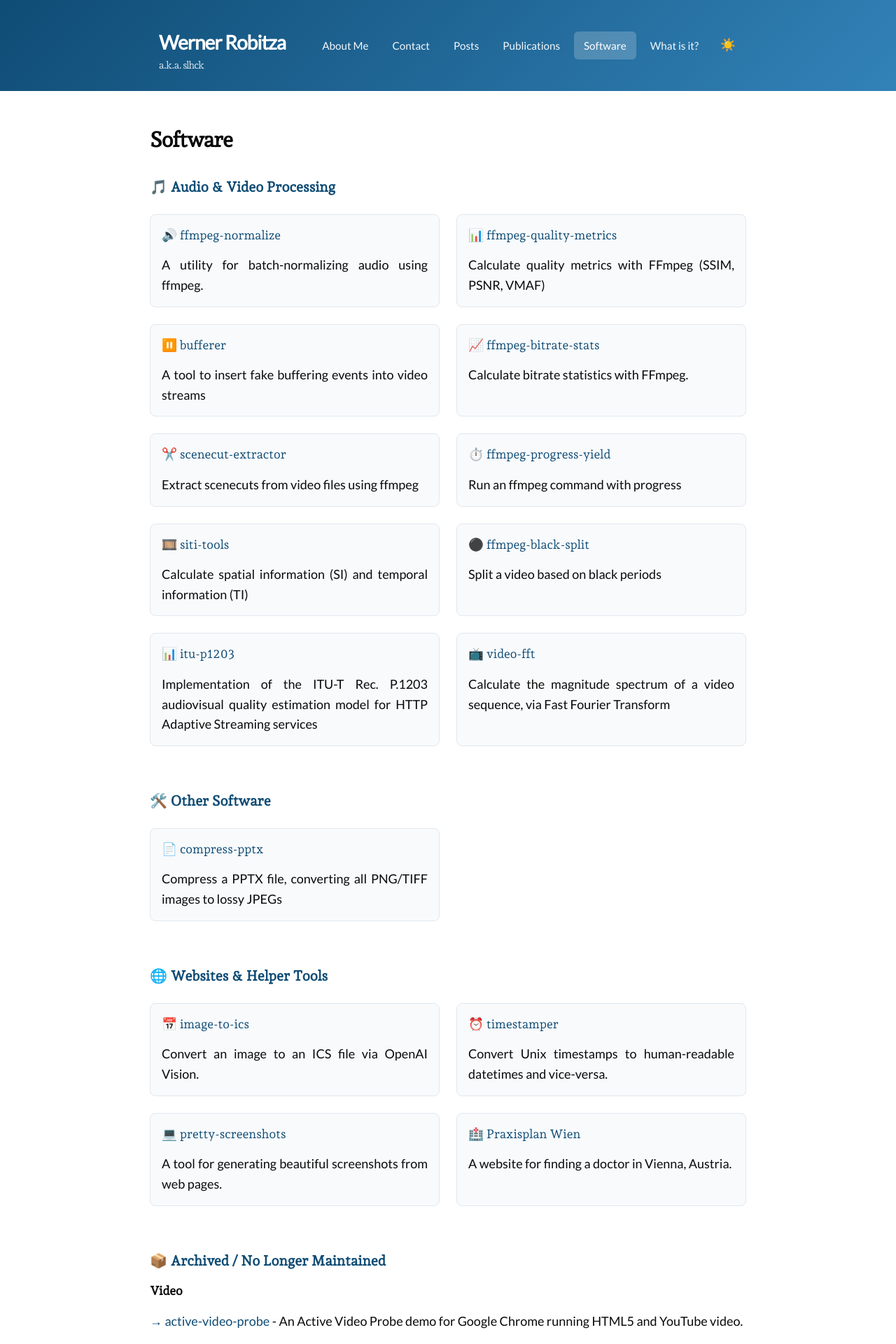
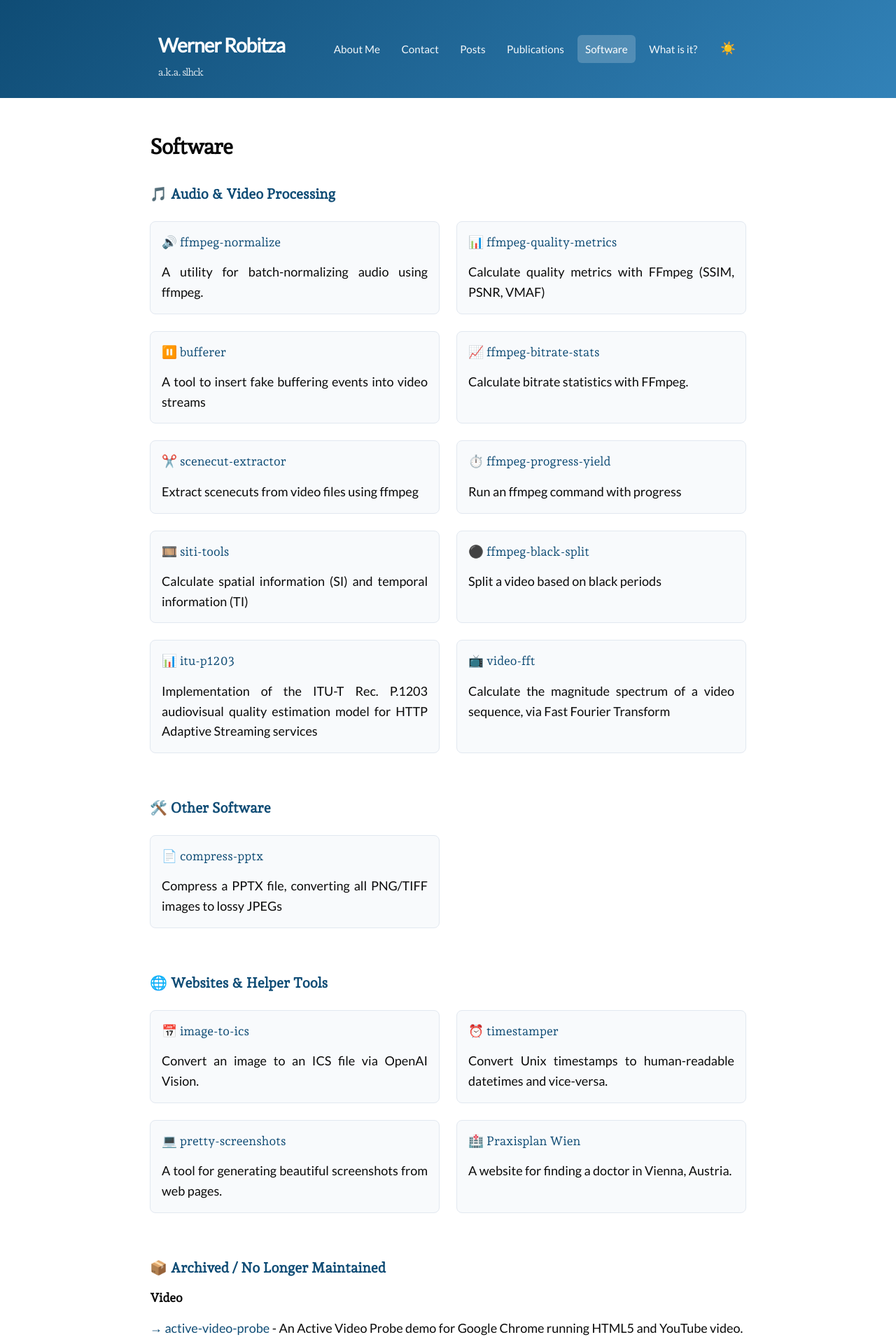
Before and after one commit to slhck/slhck.github.io, a Jekyll site: the page built from software.md, in a window 1280 px wide. Shown: the top 1920 px of the page at 70% size. Built offline with Jekyll 4.4.1, drawn with Linux system fonts in a browser that asks for light colours.

Commit message:
update posts layout

```diff
--- a/_sass/minima/_layout.scss
+++ b/_sass/minima/_layout.scss
@@ -3,9 +3,9 @@
  */
 .site-header {
   // border-top: 5px solid $grey-color-dark;
-  margin-top: 30px;
+  margin-top: var(--spacing-md);
   // border-bottom: 1px solid $grey-color-light;
-  min-height: 120px;
+  min-height: 7.5rem;
 
   // Positioning context for the mobile navigation icon
   position: relative;
@@ -17,14 +17,14 @@
 
 .site-title {
   font-family: "Andada Pro", Garamond, "Times New Roman", sans-serif;
-  font-size: 26px;
-  line-height: 36px;
-  letter-spacing: -1px;
+  font-size: 1.625rem;
+  line-height: 2.25rem;
+  letter-spacing: -0.0625rem;
   margin-bottom: 0;
-  margin-top: 20px;
-  margin-left: 5px;
+  margin-top: var(--spacing-md);
+  margin-left: calc(var(--spacing-xs) / 2);
   float: left;
-  width: 200px;
+  width: 12.5rem;
 
   &,
   &:visited {
@@ -33,10 +33,10 @@
 }
 
 .site-subtitle {
-  font-size: 20px;
+  font-size: 1.25rem;
   font-weight: 200;
-  line-height: 26px;
-  letter-spacing: -1px;
+  line-height: 1.625rem;
+  letter-spacing: -0.0625rem;
   float: left;
 }
 
@@ -49,18 +49,18 @@
 
   .page-link {
     color: $text-color;
-    padding: 5px 8px;
+    padding: calc(var(--spacing-xs) / 2) var(--spacing-xs);
 
     &.active {
       background-color: $brand-color;
       color: $background-color;
-      border: 1px solid $brand-color;
-      border-radius: 10px;
+      border: var(--border-width) solid $brand-color;
+      border-radius: calc(var(--border-radius-sm) * 1.67);
     }
 
     // Gaps between nav items, but not on the last one
     &:not(:last-child) {
-      margin-right: 10px;
+      margin-right: calc(var(--spacing-sm) * 0.625);
     }
   }
 
@@ -99,7 +99,7 @@
 
     .page-link {
       // display: block;
-      padding: 3px 5px;
+      padding: calc(var(--spacing-xs) * 0.3) calc(var(--spacing-xs) / 2);
 
       &:not(:last-child) {
         margin-right: 0;
@@ -115,7 +115,7 @@
  * Site footer
  */
 .site-footer {
-  border-top: 1px solid $grey-color-light;
+  border-top: var(--border-width) solid $grey-color-light;
   font-size: $base-font-size * 0.8;
   color: $grey-color;
   @extend %clearfix;
@@ -179,7 +179,7 @@
 }
 
 .page-heading {
-  font-size: 20px;
+  font-size: 1.25rem;
 }
 
 .post-list {
@@ -198,7 +198,7 @@
 
 .post-link {
   display: block;
-  font-size: 24px;
+  font-size: 1.5rem;
 }
 
 .about-image-container {
@@ -217,12 +217,12 @@
 }
 
 .post-title {
-  font-size: 30px;
-  letter-spacing: -1px;
+  font-size: 1.875rem;
+  letter-spacing: -0.0625rem;
   line-height: 1;
 
   @include media-query($on-laptop) {
-    font-size: 36px;
+    font-size: 2.25rem;
   }
 }
 
@@ -230,39 +230,39 @@
   margin-bottom: $spacing-unit;
 
   h1 {
-    font-size: 28px;
+    font-size: 1.75rem;
 
     @include media-query($on-laptop) {
-      font-size: 24px;
+      font-size: 1.5rem;
     }
   }
 
   h2 {
-    font-size: 24px;
+    font-size: 1.5rem;
 
     @include media-query($on-laptop) {
-      font-size: 24px;
+      font-size: 1.5rem;
     }
   }
 
   h3 {
-    font-size: 20px;
+    font-size: 1.25rem;
 
     @include media-query($on-laptop) {
-      font-size: 20px;
+      font-size: 1.25rem;
     }
   }
 
   h4 {
-    font-size: 18px;
+    font-size: 1.125rem;
 
     @include media-query($on-laptop) {
-      font-size: 18px;
+      font-size: 1.125rem;
     }
   }
 
   .post-footer,
   .post-footer p {
-    font-size: 12px;
+    font-size: 0.75rem;
   }
 }
--- a/assets/main.scss
+++ b/assets/main.scss
@@ -69,6 +69,19 @@
   --spacing-lg: 2rem;
   --spacing-xl: 3rem;
   --spacing-2xl: 4rem;
+
+  // Component sizes
+  --header-min-height: 3.75rem;
+  --button-size: 2.25rem;
+  --button-size-sm: 2rem;
+
+  // Borders
+  --border-width: 1px;
+  --border-width-thick: 2px;
+
+  // Text offset and spacing
+  --text-underline-offset: 0.1875rem;
+  --transform-hover-offset: -0.125rem;
 }
 
 // Dark theme colors (applied when [data-theme="dark"] is set)
@@ -123,8 +136,8 @@
 }
 
 body {
-    font-size: 18px;
-    line-height: 1.6;
+    font-size: $base-font-size;
+    line-height: $base-line-height;
     color: var(--color-text);
     background-color: var(--color-background);
     -webkit-font-smoothing: antialiased;
@@ -161,7 +174,7 @@
     margin-bottom: var(--spacing-md);
 
     li {
-        margin-bottom: 0.75rem;
+        margin-bottom: var(--spacing-sm);
     }
 }
 
@@ -194,7 +207,7 @@
         justify-content: space-between;
         align-items: center;
         padding: var(--spacing-md) 0;
-        min-height: 60px;
+        min-height: var(--header-min-height);
     }
 
     .site-title {
@@ -206,7 +219,7 @@
         line-height: 1.2;
 
         &:hover {
-            transform: translateY(-2px);
+            transform: translateY(var(--transform-hover-offset));
             text-decoration: none;
         }
 
@@ -223,19 +236,19 @@
             font-size: 0.9rem;
             color: rgba(255, 255, 255, 0.85);
             font-weight: 400;
-            margin-top: 2px;
+            margin-top: var(--spacing-xs);
         }
     }
 
     .site-nav {
         display: flex;
         align-items: center;
-        gap: 6px;
+        gap: var(--spacing-xs);
 
         .nav-link {
             color: rgba(255, 255, 255, 0.95) !important;
             text-decoration: none;
-            padding: 8px 14px;
+            padding: var(--spacing-xs) calc(var(--spacing-xs) * 1.4);
             border-radius: var(--border-radius-sm);
             transition: all 0.2s ease;
             font-weight: 500;
@@ -260,14 +273,14 @@
             cursor: pointer;
             font-size: 1.1rem;
             padding: 0;
-            margin-left: 4px;
+            margin-left: calc(var(--spacing-xs) * 0.8);
             border-radius: var(--border-radius-sm);
             transition: all 0.2s ease;
             display: flex;
             align-items: center;
             justify-content: center;
-            width: 36px;
-            height: 36px;
+            width: var(--button-size);
+            height: var(--button-size);
 
             &:hover {
                 background: rgba(255, 255, 255, 0.15);
@@ -275,8 +288,8 @@
             }
 
             &:focus {
-                outline: 2px solid var(--color-accent);
-                outline-offset: 2px;
+                outline: var(--border-width-thick) solid var(--color-accent);
+                outline-offset: var(--spacing-xs);
             }
 
             .theme-icon {
@@ -382,7 +395,7 @@
 .site-footer {
     padding: 0 0 var(--spacing-lg);
     background-color: var(--color-surface);
-    border-top: 1px solid var(--color-border);
+    border-top: var(--border-width) solid var(--color-border);
 
     .footer-col-wrapper {
         max-width: $content-width;
@@ -395,10 +408,10 @@
     }
 
     ul {
-        padding-left: 0.25rem;
+        padding-left: calc(var(--spacing-xs) / 2);
 
         li {
-            margin-bottom: 0.5rem;
+            margin-bottom: var(--spacing-xs);
         }
     }
 }
@@ -413,7 +426,7 @@
         color: var(--color-primary-light);
         text-decoration: underline;
         text-decoration-color: var(--color-accent);
-        text-underline-offset: 3px;
+        text-underline-offset: var(--text-underline-offset);
     }
 
     &:visited {
@@ -428,11 +441,11 @@
     box-shadow: var(--shadow-sm);
     padding: var(--spacing-lg);
     margin-bottom: var(--spacing-lg);
-    border: 1px solid var(--color-border-light);
+    border: var(--border-width) solid var(--color-border-light);
     transition: all 0.3s ease, background-color 0.3s ease, border-color 0.3s ease, box-shadow 0.3s ease;
 
     &:hover {
-        transform: translateY(-2px);
+        transform: translateY(var(--transform-hover-offset));
         box-shadow: var(--shadow-md);
         border-color: var(--color-border);
     }
@@ -454,14 +467,14 @@
 pre {
     padding: var(--spacing-md);
     background-color: var(--color-surface);
-    border: 1px solid var(--color-border);
+    border: var(--border-width) solid var(--color-border);
     overflow-x: auto;
 }
 
 code {
     padding: 0.2em 0.4em;
     background-color: var(--color-surface);
-    border: 1px solid var(--color-border-light);
+    border: var(--border-width) solid var(--color-border-light);
     font-size: 0.9em;
 }
 
@@ -495,18 +508,18 @@
         .site-nav {
             flex-wrap: wrap;
             justify-content: center;
-            gap: 4px;
+            gap: calc(var(--spacing-xs) * 0.8);
             width: 100%;
 
             .nav-link {
                 font-size: 0.9rem;
-                padding: 6px 10px;
+                padding: calc(var(--spacing-xs) * 0.6) calc(var(--spacing-sm) * 0.625);
             }
 
             .theme-toggle {
-                width: 32px;
-                height: 32px;
-                margin-left: 2px;
+                width: var(--button-size-sm);
+                height: var(--button-size-sm);
+                margin-left: calc(var(--spacing-xs) * 0.4);
             }
         }
     }
@@ -533,15 +546,15 @@
 // Focus states for accessibility
 a:focus,
 button:focus {
-    outline: 2px solid var(--color-accent);
-    outline-offset: 2px;
+    outline: var(--border-width-thick) solid var(--color-accent);
+    outline-offset: var(--spacing-xs);
 }
 
 // Animation for smooth interactions
 @keyframes fadeInUp {
     from {
         opacity: 0;
-        transform: translateY(20px);
+        transform: translateY(var(--spacing-md));
     }
     to {
         opacity: 1;
@@ -606,11 +619,11 @@
     border-radius: var(--border-radius-md);
     padding: var(--spacing-sm);
     padding-top: 0;
-    border: 1px solid var(--color-border);
+    border: var(--border-width) solid var(--color-border);
     transition: all 0.2s ease;
 
     &:hover {
-        transform: translateY(-2px);
+        transform: translateY(var(--transform-hover-offset));
         box-shadow: var(--shadow-sm);
         border-color: var(--color-primary);
     }
@@ -702,3 +715,57 @@
         }
     }
 }
+
+// Post listing two-column layout
+.post-listing {
+    margin: var(--spacing-lg) 0;
+}
+
+.post-listing-item {
+    display: grid;
+    grid-template-columns: 8rem 1fr;
+    gap: var(--spacing-sm);
+    margin-bottom: var(--spacing-md);
+    align-items: baseline;
+
+    .post-date {
+        color: var(--color-text-muted);
+        font-weight: 500;
+        white-space: nowrap;
+        text-align: left;
+        padding-right: var(--spacing-sm);
+    }
+
+    .post-title-link {
+        a {
+            color: var(--color-primary);
+            text-decoration: none;
+            font-weight: 500;
+            transition: color 0.2s ease;
+
+            &:hover {
+                color: var(--color-primary-light);
+                text-decoration: underline;
+            }
+
+            &:visited {
+                color: var(--color-primary-dark);
+            }
+        }
+    }
+}
+
+// Mobile responsive design for post listing
+@media (max-width: 768px) {
+    .post-listing-item {
+        grid-template-columns: 1fr;
+        gap: calc(var(--spacing-xs) / 2);
+        margin-bottom: var(--spacing-lg);
+
+        .post-date {
+            text-align: left;
+            padding-right: 0;
+            font-size: 0.9rem;
+        }
+    }
+}
```
Also changed, not shown: posts.md (+8 -5 lines).
